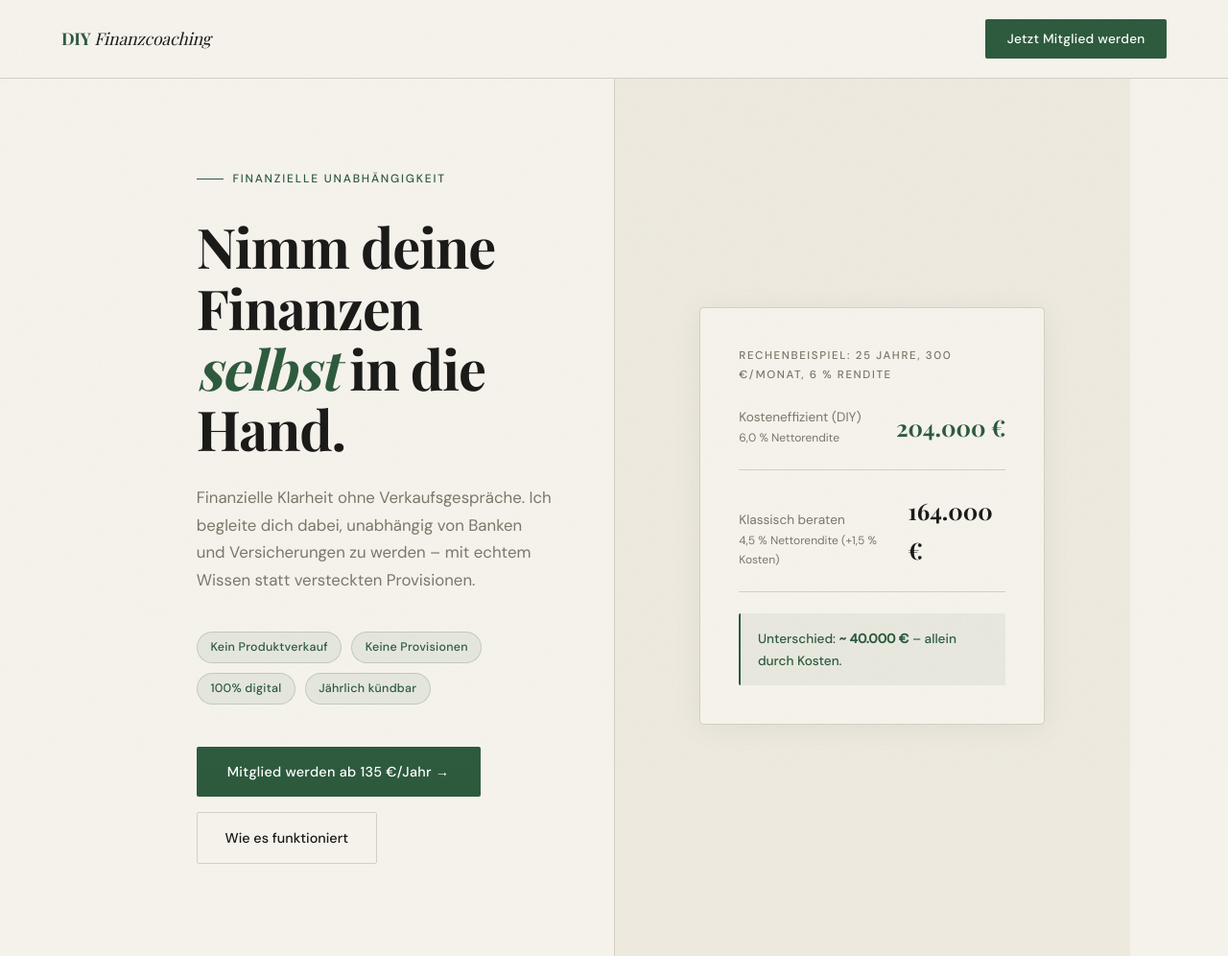
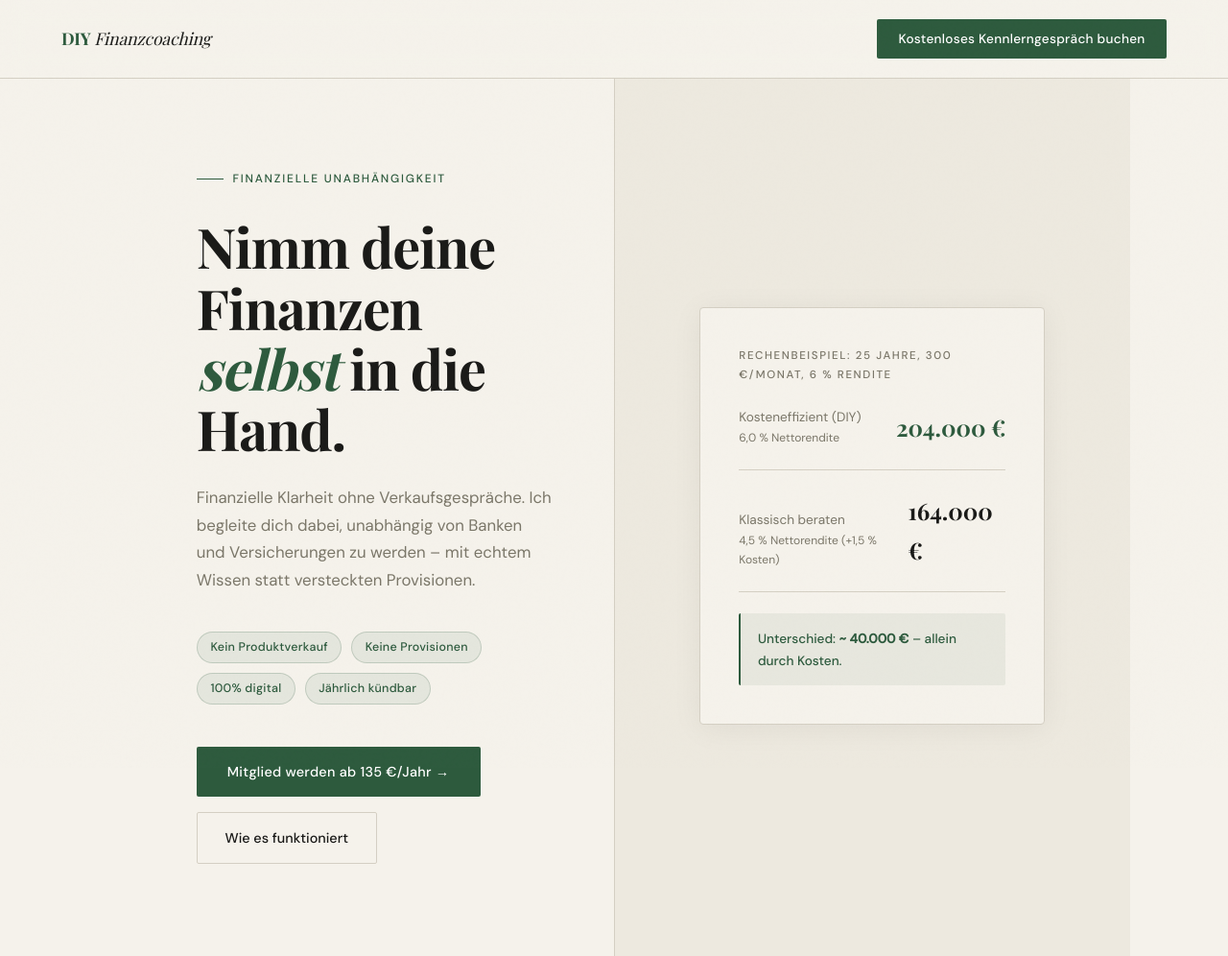
Before and after one commit to diy-finanzcoaching/diy-finanzcoaching, a plain HTML site: page index.html in a window 1280 px wide. Shown: the top 996 px of the page at 96% size. Drawn offline with nearby package versions, Linux system fonts and the light colour scheme; a web font is replaced by a local one.

Commit message:
Update call-to-action text in navigation and pricing

```diff
--- a/index.html
+++ b/index.html
@@ -13,7 +13,7 @@
 <!-- NAV -->
 <nav>
   <a class="nav-logo" href="#">DIY <span>Finanzcoaching</span></a>
-  <a class="nav-cta" href="#pricing">Jetzt Mitglied werden</a>
+  <a class="nav-cta" href="#pricing">Kostenloses Kennlerngespräch buchen</a>
 </nav>
 
 <!-- HERO -->
@@ -243,7 +243,7 @@
           <span>100 % digital · Kein Produktverkauf</span>
         </div>
       </div>
-      <a href="#" class="price-cta">Jetzt Mitglied werden →</a>
+      <a href="#" class="price-cta">Kostenloses Kennlerngespräch buchen →</a>
     </div>
     <div class="pricing-reasons">
       <div class="reason">
```
